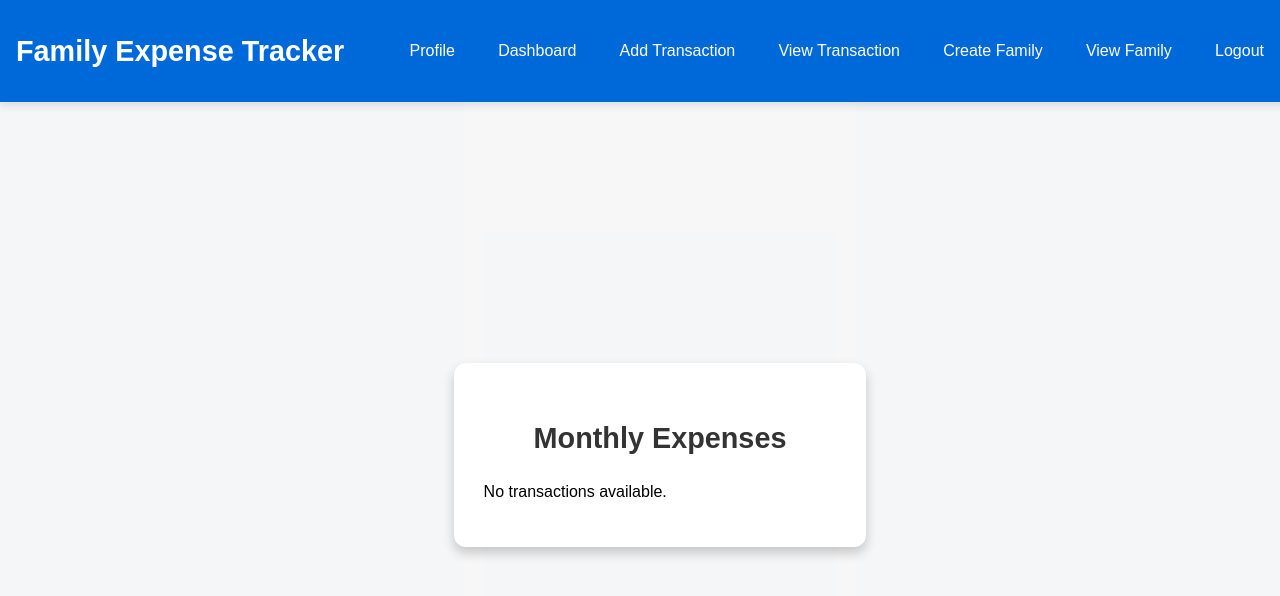
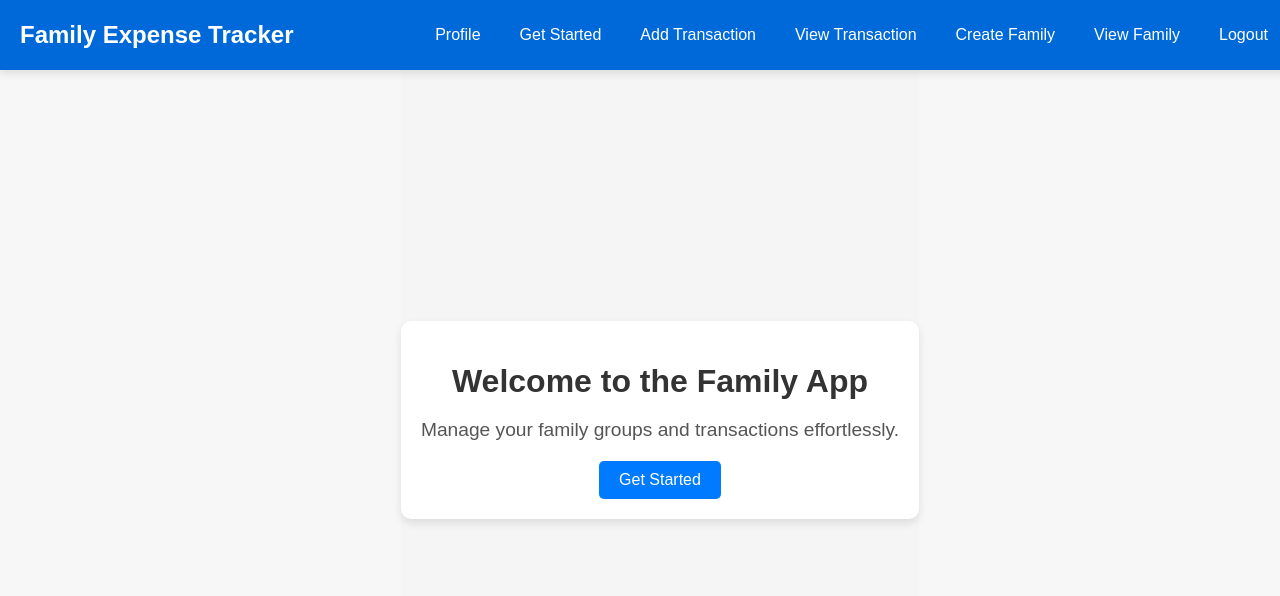
Before and after one commit to RevokatusIvo/Expense-Tracker-Project, a React (Vite) app in the folder FamilyExpenseTracker/: page / in a window 1280 px wide. Shown: the top 596 px of the page. Built offline with nearby package versions, Linux system fonts and the light colour scheme; no server answers; the database is empty; sample sign-in values are in the browser's storage.

Commit message:
get started

```diff
--- a/FamilyExpenseTracker/src/Dashboard.css
+++ b/FamilyExpenseTracker/src/Dashboard.css
@@ -1,115 +1,43 @@
-/* General Layout */
-body {
-  margin: 0;
-  font-family: Arial, sans-serif;
-  background-color: #f4f6f8;
+.dashboard-container {
+  display: flex;
+  align-items: center;
+  justify-content: center;
+  height: 100vh;
+  background-color: #f5f5f5;
+  text-align: center;
 }
 
-.app {
-  display: flex;
-  flex-direction: column;
-  align-items: center;
-  min-height: 100vh;
+.get-started-content {
+  max-width: 500px;
+  background: white;
+  padding: 20px;
+  border-radius: 10px;
+  box-shadow: 0 4px 8px rgba(0, 0, 0, 0.1);
 }
 
-/* Navbar Styles */
-.navbar {
-  position: fixed;
-  top: 0;
-  width: 100%;
-  display: flex;
-  justify-content: space-between;
-  align-items: center;
-  background-color: #0069d9;
-  color: #fff;
-  padding: 1rem;
-  z-index: 1000;
+.get-started-content h1 {
+  font-size: 2rem;
+  color: #333;
+  margin-bottom: 10px;
 }
 
-.navbar-title {
-  font-size: 1.8rem;
+.get-started-content p {
+  font-size: 1.2rem;
+  color: #555;
+  margin-bottom: 20px;
 }
 
-.nav-links {
-  display: flex;
-  gap: 1.2rem;
+.get-started-button {
+  padding: 10px 20px;
+  font-size: 1rem;
+  color: #fff;
+  background-color: #007bff;
+  border: none;
+  border-radius: 5px;
+  cursor: pointer;
+  transition: background-color 0.3s ease;
 }
 
-.nav-link {
-  color: #fff;
-  text-decoration: none;
+.get-started-button:hover {
+  background-color: #0056b3;
 }
-
-.nav-link:hover {
-  text-decoration: underline;
-}
-
-/* Main Content Layout */
-/* Main Content Layout */
-.dashboard-container {
-  display: flex;
-  flex-direction: column;
-  align-items: center;
-  background-color: #f4f6f8;
-  padding-top: 100px; /* Offset for fixed navbar */
-  padding-bottom: 30px;
-  width: 100%;
-  max-width: 1400px; /* Increase max-width for testing */
-  margin: 0 auto;
-}
-
-/* Chart and Categories Containers */
-.chart-container,
-.categories-container {
-  width: 100%; /* Use full width available */
-  max-width: 1200px; /* Keep max-width large */
-  margin: 30px 0; /* Adjust margin if necessary */
-  padding: 30px;
-  background-color: #ffffff;
-  box-shadow: 0 6px 12px rgba(0, 0, 0, 0.2);
-  border-radius: 12px;
-}
-
-.chart-container h3,
-.categories-container h3 {
-  text-align: center;
-  color: #333;
-  font-size: 1.8rem; /* Larger title font */
-}
-
-/* Categories List Styling */
-.categories-container ul {
-  list-style: none;
-  padding: 0;
-}
-
-.categories-container li {
-  font-size: 1.2rem; /* Larger font for category items */
-  color: #555;
-  margin: 8px 0;
-}
-
-/* Chart Size Adjustments */
-.chart-container canvas {
-  width: 100% !important; /* Ensure the chart stretches with the container */
-  height: auto !important; /* Maintain proportional height */
-  max-height: 500px; /* Increased height for larger charts */
-}
-
-/* Responsive Adjustments */
-@media (max-width: 768px) {
-  .navbar {
-    flex-direction: column;
-    padding: 0.5rem;
-  }
-
-  .nav-links {
-    flex-direction: column;
-    gap: 0.5rem;
-  }
-
-  .chart-container,
-  .categories-container {
-    width: 95%; /* Slightly wider on smaller screens */
-  }
-}
--- a/FamilyExpenseTracker/src/Dashboard.jsx
+++ b/FamilyExpenseTracker/src/Dashboard.jsx
@@ -1,133 +1,24 @@
-import React, { useState, useEffect } from "react";
-import {
-  Chart as ChartJS,
-  CategoryScale,
-  LinearScale,
-  BarElement,
-  Title,
-  Tooltip,
-  Legend,
-} from "chart.js";
-import { Bar } from "react-chartjs-2";
-import { db, auth } from "./firebasecin/firebase"; // Adjust the path to your Firebase config
-import { collection, query, where, getDocs } from "firebase/firestore";
-import "./Dashboard.css"; // Custom CSS for styling
+import React from "react";
+import { useNavigate } from "react-router-dom";
+import "./Dashboard.css"; // Reuse the existing CSS file or customize it for the Get Started page
 
-// Registering the chart components with ChartJS
-ChartJS.register(CategoryScale, LinearScale, BarElement, Title, Tooltip, Legend);
-
-function Dashboard() {
-  const [transactions, setTransactions] = useState([]);
-  const [monthlyExpenseData, setMonthlyExpenseData] = useState({
-    labels: [
-      "Jan", "Feb", "Mar", "Apr", "May", "Jun",
-      "Jul", "Aug", "Sep", "Oct", "Nov", "Dec",
-    ],
-    datasets: [
-      {
-        label: "Monthly Expenses",
-        data: Array(12).fill(0), // Default to zero values for all months
-        backgroundColor: "rgba(255, 99, 132, 0.6)",
-        borderColor: "rgba(255, 99, 132, 1)",
-        borderWidth: 1,
-      },
-    ],
-  });
-
-  useEffect(() => {
-    const fetchTransactions = async () => {
-      try {
-        const userId = auth.currentUser?.uid; // Get the current user's ID
-        if (!userId) {
-          console.warn("User is not logged in");
-          return;
-        }
-
-        // Fetch transactions for the logged-in user
-        const q = query(
-          collection(db, "transactions"),
-          where("userId", "==", userId)
-        );
-        const querySnapshot = await getDocs(q);
-        const fetchedTransactions = querySnapshot.docs.map((doc) => ({
-          id: doc.id,
-          ...doc.data(),
-        }));
-
-        setTransactions(fetchedTransactions);
-      } catch (error) {
-        console.error("Error fetching transactions: ", error);
-      }
-    };
-
-    fetchTransactions();
-  }, []);
-
-  useEffect(() => {
-    if (transactions.length > 0) {
-      calculateMonthlyExpenses();
-    }
-  }, [transactions]);
-
-  const calculateMonthlyExpenses = () => {
-    // Create an array for the entire year, indexed by month (0 = Jan, 11 = Dec)
-    const monthlyData = Array(12).fill(0);
-
-    transactions.forEach((transaction) => {
-      if (transaction.type === "expense" && transaction.date) {
-        const month = new Date(transaction.date).getMonth(); // Get month index
-        monthlyData[month] += transaction.amount; // Accumulate expense for the month
-      }
-    });
-
-    setMonthlyExpenseData((prevData) => ({
-      ...prevData,
-      datasets: [
-        {
-          ...prevData.datasets[0],
-          data: monthlyData, // Update dataset with new monthly data
-        },
-      ],
-    }));
-  };
-
-  // Chart options to force all labels to display
-  const options = {
-    responsive: true,
-    plugins: {
-      legend: {
-        display: true,
-      },
-      title: {
-        display: true,
-        text: "Monthly Expenses Overview",
-      },
-    },
-    scales: {
-      x: {
-        ticks: {
-          autoSkip: false, // Force all labels to show
-        },
-      },
-      y: {
-        beginAtZero: true,
-      },
-    },
-  };
+function GetStarted() {
+  const navigate = useNavigate();
 
   return (
     <div className="dashboard-container">
-      {/* Monthly Expenses Chart */}
-      <div className="chart-container">
-        <h3>Monthly Expenses</h3>
-        {transactions.length > 0 ? (
-          <Bar data={monthlyExpenseData} options={options} width={600} height={300} />
-        ) : (
-          <p>No transactions available.</p>
-        )}
+      <div className="get-started-content">
+        <h1>Welcome to the Family App</h1>
+        <p>Manage your family groups and transactions effortlessly.</p>
+        <button
+          className="get-started-button"
+          onClick={() => navigate("/create-family")}
+        >
+          Get Started
+        </button>
       </div>
     </div>
   );
 }
 
-export default Dashboard;
+export default GetStarted;
--- a/FamilyExpenseTracker/src/ViewExpenses.jsx
+++ b/FamilyExpenseTracker/src/ViewExpenses.jsx
@@ -111,9 +111,11 @@ function ViewExpenses() {
       <h3>Total Expense: Rp {totalExpense.toLocaleString("en-US")}</h3>
       <h3>Total Balance: Rp {totalBalance.toLocaleString("en-US")}</h3>
 
-      {/* Only show expense list if there are filtered transactions */}
+      {/* Only show expense list if there are filtetd transactions */}
       {filteredTransactions.length === 0 ? (
-        <p>{selectedFamily ? (startDate || endDate ? "No transactions found for this date range." : "No transactions in this family.") : "Please select a family."}</p>
+        <p>{selectedFamily ? (startDate || endDate ? "No transactions found for this date range." :
+           "No transactions in this family.") :
+           "Please select a family."}</p>
       ) : (
         <div className="scrollable-list">
           <div className="expense-list">
--- a/FamilyExpenseTracker/src/components/Navbar.jsx
+++ b/FamilyExpenseTracker/src/components/Navbar.jsx
@@ -24,7 +24,7 @@ function Navbar({ user }) {
           {user ? (
             <>
               <Link to="/profile" className="nav-link">Profile</Link>
-              <Link to="/" className="nav-link">Dashboard</Link>
+              <Link to="/" className="nav-link">Get Started</Link>
               <Link to="/add-expenses" className="nav-link">Add Transaction</Link>
               <Link to="/view-expenses" className="nav-link">View Transaction</Link>
               <Link to="/create-family" className="nav-link">Create Family</Link>
```
Also changed, not shown: FamilyExpenseTracker/src/ProfilePage.jsx (indentation only), 1 other file (tests, documents, lock files or other folders).
